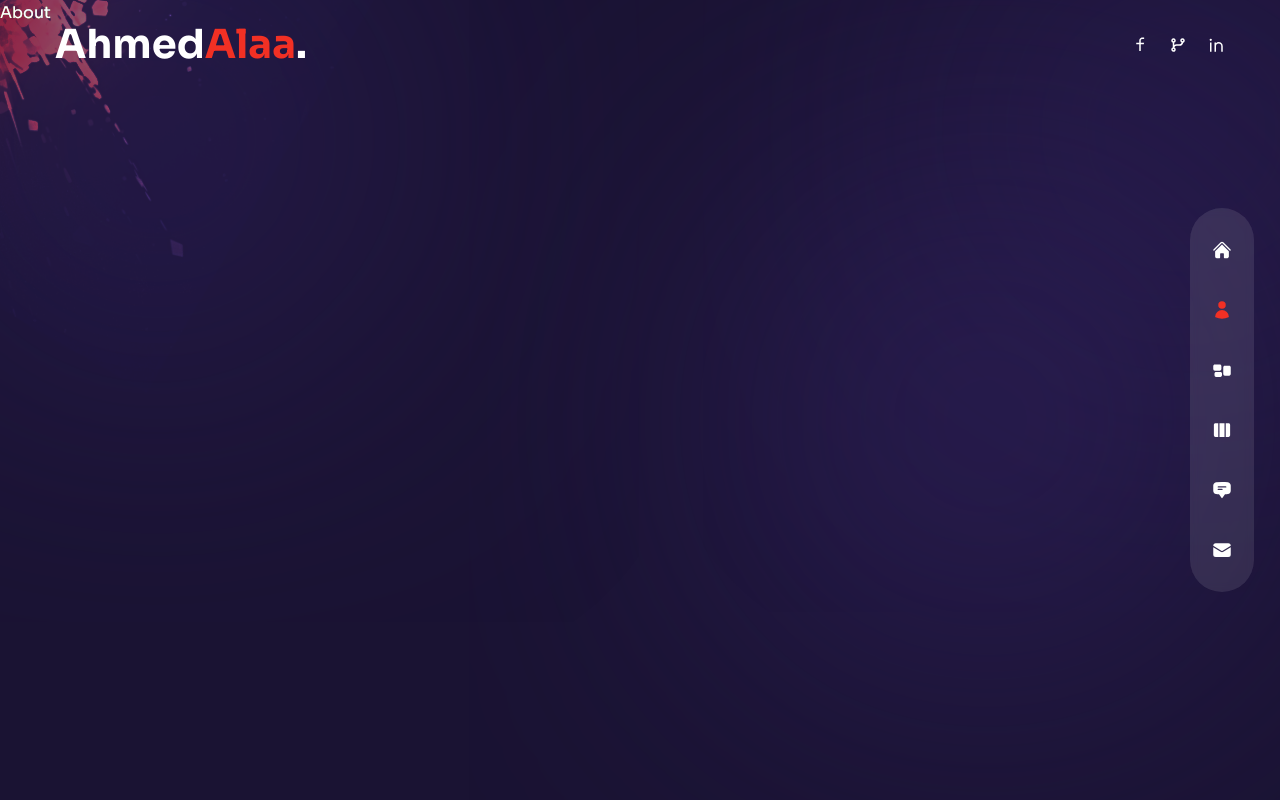
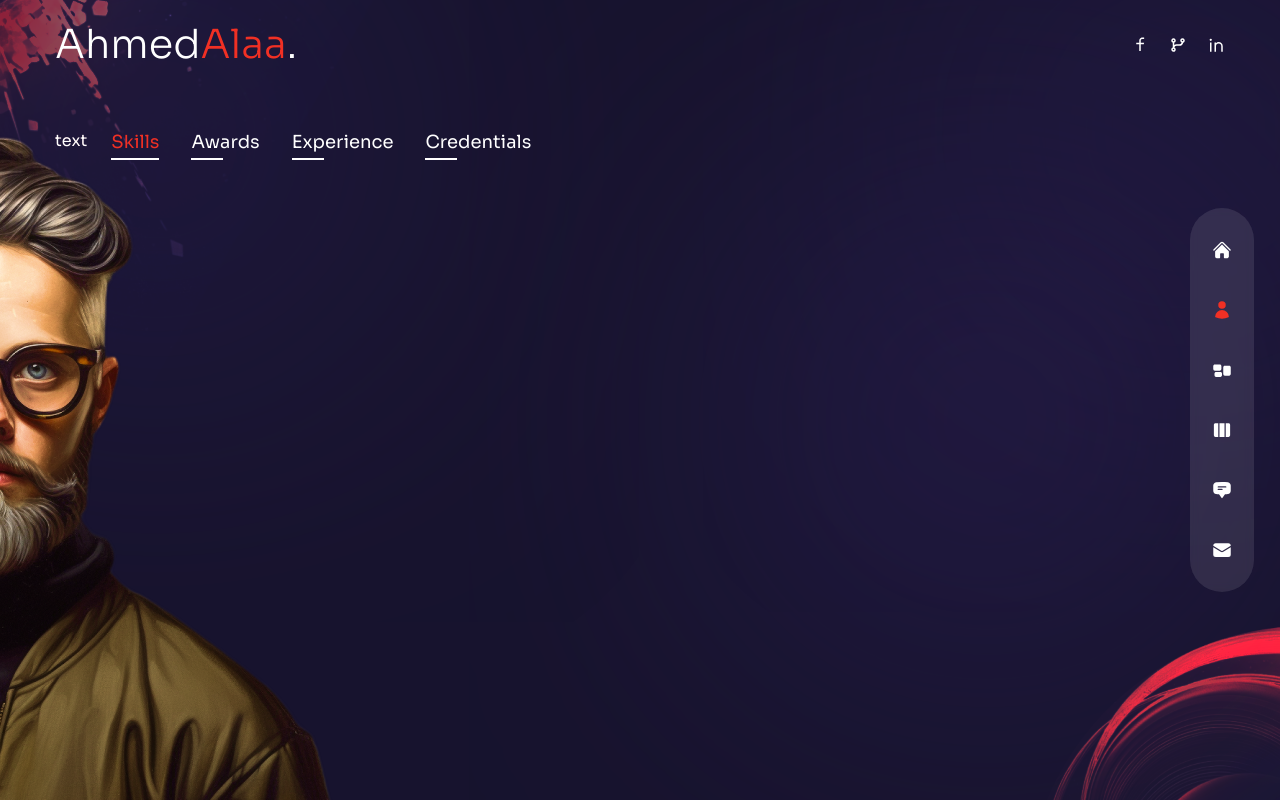
Before and after one commit to AhmedAlaa21/ahmedalaa, a Next.js app: page /about in a window 1280 px wide. Built offline with nearby package versions, Linux system fonts and the light colour scheme.

Commit message:
Initialized About page

```diff
--- a/components/Circles.js
+++ b/components/Circles.js
@@ -1,5 +1,17 @@
+//next imag
+import Image from "next/image";
 const Circles = () => {
-  return <div>Circles</div>;
+  return (
+    <div className="w-[200px] xl:w-[300px] absolute -right-16 -bottom-2 mix-blend-color-dodge
+     anitmate-pulse duration-75 z-10">
+      <Image
+        src={"/circles.png"}
+        width={260}
+        height={200}
+        className="w-full h-full"
+      />
+    </div>
+  );
 };
 
 export default Circles;
--- a/components/Header.js
+++ b/components/Header.js
@@ -14,7 +14,7 @@
           {/* logo */}
           <Link href="/">
             <p
-              className="w-[220px]  font-bold "
+              // className="w-[220px] font-bold "
               style={{ color: "#fff", fontSize: "40px" }}
             >
               Ahmed<span className="text-accent">Alaa</span>.
--- a/components/Layout.js
+++ b/components/Layout.js
@@ -1,5 +1,5 @@
 //fonts
-import { Sora } from "@next/font/google";
+import { Sora } from "next/font/google";
 
 //font settings
 const sora = Sora({
--- a/pages/about/index.js
+++ b/pages/about/index.js
@@ -1,22 +1,59 @@
-import {
-  FaHtml5,
-  FaCss3,
-  FaJs,
-  FaReact,
-  FaWordpress,
-  FaFigma,
-} from "react-icons/fa";
-import {
-  SiNextdotjs,
-  SiFramer,
-  SiAdobexd,
-  SiAdobephotoshop,
-} from "react-icons/si";
-//  data
+import React, { useState } from "react";
 
+//  components
+import Avatar from "../../components/Avatar";
+import Circles from "../../components/Circles";
+
+//framer motion
+import { motion } from "framer-motion";
+
+//variants
+import { fadeIn } from "../../variants";
+
+//data
+import { aboutData } from "../../data";
 
 const About = () => {
-  return <div>About</div>;
+  const [index, setIndex] = useState(0);
+  console.log(index);
+  return (
+    <div className="h-full bg-primary/30 py-32 text-center xl:text-left">
+      <Circles />
+      {/* avatar img */}
+      <motion.div
+        variants={fadeIn("right", 0.2)}
+        initial="hidden"
+        animate="show"
+        exit="hidden"
+        className="hidden xl:flex absolute bottom-0 -left-[370px]"
+      >
+        <Avatar />
+      </motion.div>
+      <div className="container mx-auto h-full flex flex-col xl:flex-row gap-x-6">
+        <div>text</div>
+        <div>
+          <div className="flex gap-x-4 xl:gap-x-8 mx-auto xl:mx-0 mb-4">
+            {aboutData.map((el, elIndex) => {
+              return (
+                <div
+                  key={elIndex}
+                  className={`${
+                    index === elIndex &&
+                    "text-accent after:w-[100%] after:bg-accent after:transition-all after:duration-300"
+                  }} cursor-pointer capitalize xl:text-lg relative
+                  after:w-8 after:h-[2px] after:bg-white after:absolute
+                  after:-bottom-1 after:left-0 z-10`}
+                  onClick={() => setIndex(elIndex)}
+                >
+                  {el.title}
+                </div>
+              );
+            })}
+          </div>
+        </div>
+      </div>
+    </div>
+  );
 };
 
 export default About;
```
